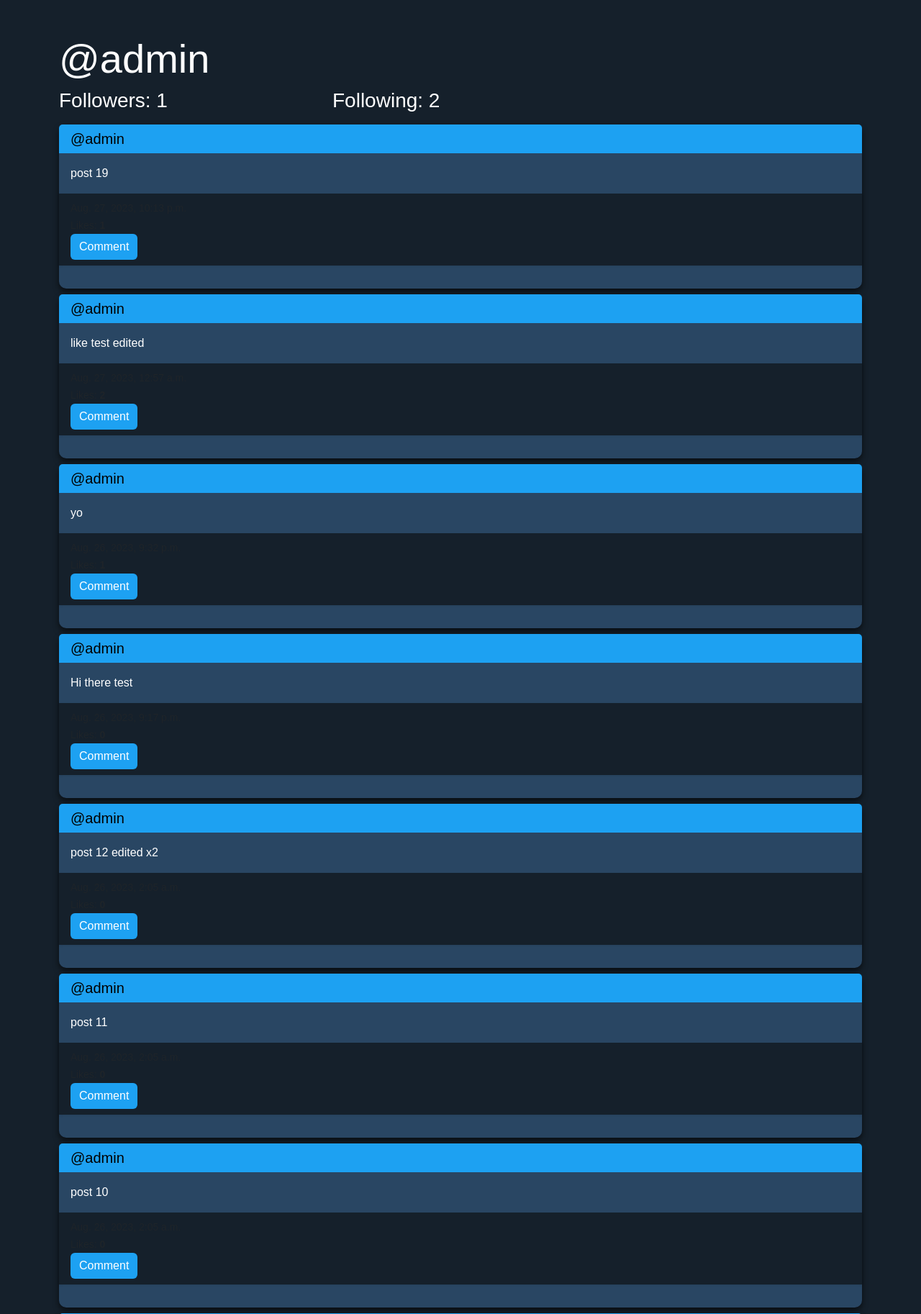
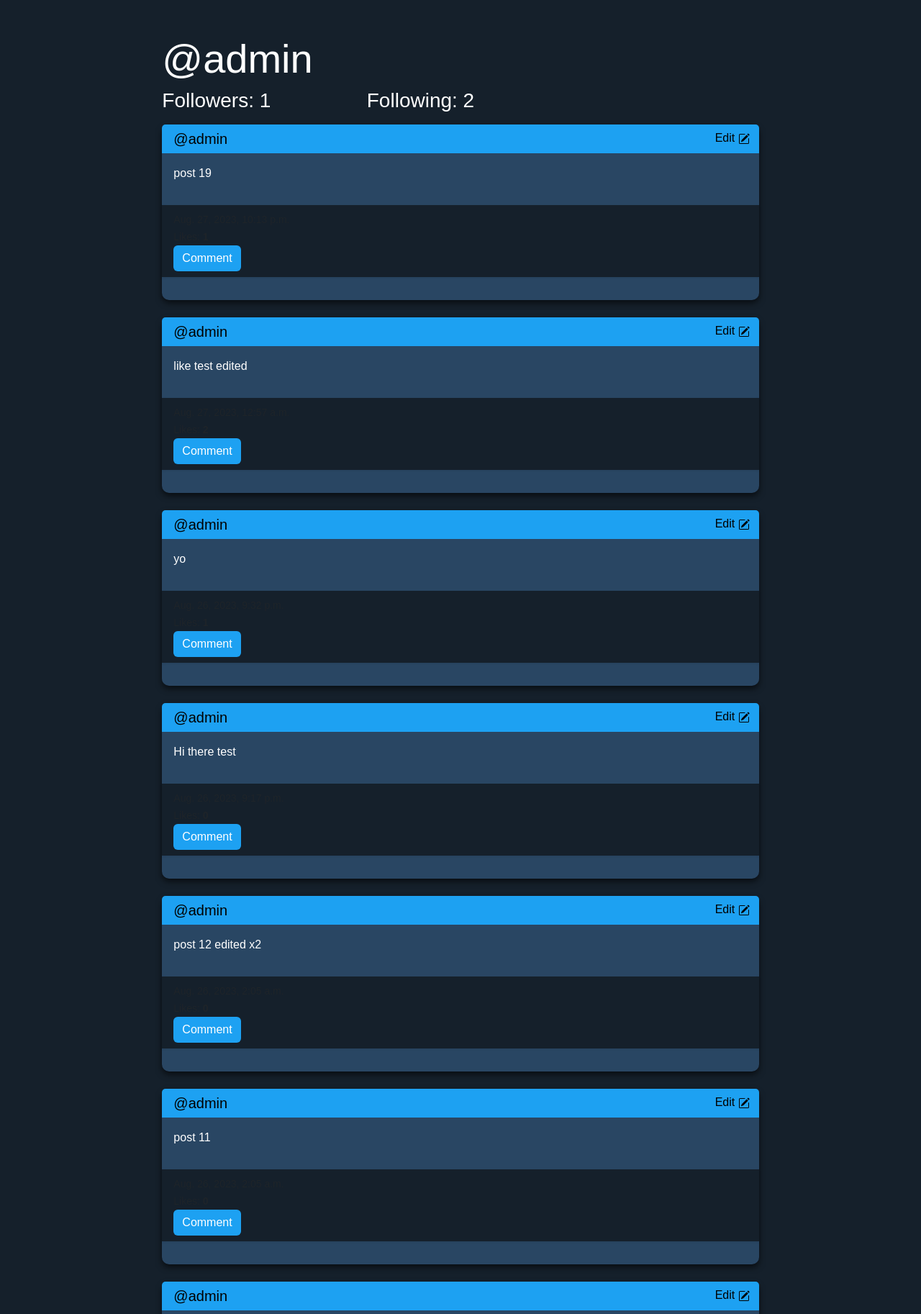
Before and after one commit to Onerafaz/project4, a Django app: page /profile/2 in a window 1280 px wide. Shown: the part 70-1896 px from the top of the page at 72% size. Run offline with Django 3.2, Linux system fonts and the light colour scheme; a user stored in the database is signed in; data comes from the database, SQL or seed files in the repository; both versions use the stored data as it was after the commit.

Commit message:
html fixes

```diff
--- a/network/templates/network/profile.html
+++ b/network/templates/network/profile.html
@@ -1,11 +1,11 @@
 {% extends "network/layout.html" %}
 
 {% block body %}
-<div class="container mt-5">
+<div class="container col-8 mt-5">
     <h2 class="display-4">@{{ username }}</h2>
 </div>
 
-<div class="container">
+<div class="container col-8">
     <div class="row d-flex justified-content-center">
         <h3 class="col-4">Followers: {{ followers.count }}</h3>
         <h3 class="col-4">Following: {{ following.count }}</h3>
@@ -30,9 +30,9 @@
 </div>
 
 <!-- Posts list - card view -->
-<div class="container">
+<div class="container col-8">
     {% for post in pagePosts %}
-        <div class="card mt-2 mb-2">
+        <div class="card mt-2 mb-4">
             <h5 class="card-header">
                 <a href="{% url 'profile' user_id=post.creator.id %}" style="text-decoration: none;">@{{ post.creator }}</a>
             </h5>
@@ -40,6 +40,41 @@
                 <p class="card-text" id="content{{ post.id }}">
                     {{ post.content }}
                 </p>
+                {% if user.is_authenticated %}
+                        {% if user == post.creator %}
+                            <!-- Button trigger modal -->
+                            <a action="editPost" class="position-absolute top-0 end-0 jump-icon btn btn-link" style="text-decoration: none;" data-toggle="modal" data-target="#editPostModal{{ post.id }}">
+                                <span>Edit</span>
+                                <svg xmlns="http://www.w3.org/2000/svg" width="16" height="16" fill="currentColor" class="bi bi-pencil-square" viewBox="0 0 16 16">
+                                    <path d="M15.502 1.94a.5.5 0 0 1 0 .706L14.459 3.69l-2-2L13.502.646a.5.5 0 0 1 .707 0l1.293 1.293zm-1.75 2.456-2-2L4.939 9.21a.5.5 0 0 0-.121.196l-.805 2.414a.25.25 0 0 0 .316.316l2.414-.805a.5.5 0 0 0 .196-.12l6.813-6.814z"/>
+                                    <path fill-rule="evenodd" d="M1 13.5A1.5 1.5 0 0 0 2.5 15h11a1.5 1.5 0 0 0 1.5-1.5v-6a.5.5 0 0 0-1 0v6a.5.5 0 0 1-.5.5h-11a.5.5 0 0 1-.5-.5v-11a.5.5 0 0 1 .5-.5H9a.5.5 0 0 0 0-1H2.5A1.5 1.5 0 0 0 1 2.5v11z"/>
+                                </svg>
+                            </a>
+                            <!-- Modal -->
+                            <div class="modal fade" id="editPostModal{{ post.id }}" tabindex="-1" role="dialog"
+                                aria-labelledby="editPostModal{{ post.id }}Label"
+                                aria-hidden="true">
+                                <div class="modal-dialog" role="document">
+                                    <div class="modal-content">
+                                        <div class="modal-header">
+                                            <h5 class="modal-title" id="editPostModal{{ post.id }}">Edit Post</h5>
+                                            <button type="button" class="close-modal" data-dismiss="modal" aria-label="Close">
+                                                <span aria-hidden="true">&times;</span>
+                                            </button>
+                                        </div>
+                                        <div class="modal-body">
+                                            <textarea class="form-control" name="content" rows="5" cols="100" id="textArea{{ post.id }}" aria-label="Edit Post">{{ post.content }}</textarea>
+                                        </div>
+                                        <hr class="hr-custom-style">
+                                        <div class="modal-footer">
+                                            <button type="button" class="btn btn-secondary shadow-sm" data-dismiss="modal">Close</button>
+                                            <button type="button" class="btn btn-primary shadow-sm" onclick="submitEdit({{ post.id }})">Save changes</button>
+                                        </div>
+                                    </div>
+                                </div>
+                            </div>
+                        {% endif %}
+                    {% endif %}
             </div>
             <div class="card-footer">
                 <!-- Post info -->
```
Also changed, not shown: network/templates/network/following.html (+6 -6 lines), db.sqlite3.
